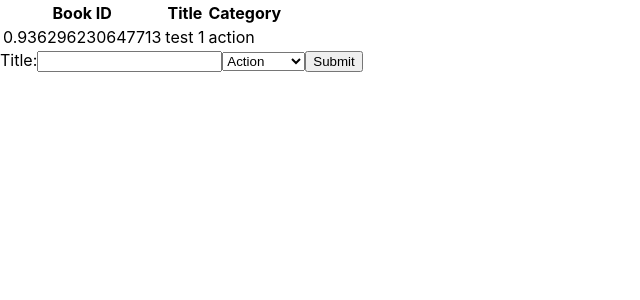
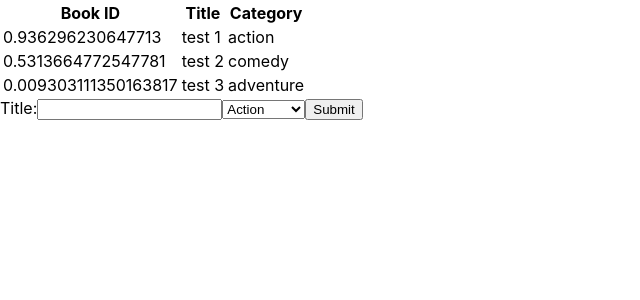
Before and after one commit to Azeem838/bookstore-react, a React (Create React App) app: page / in a window 1280 px wide. Shown: the top 300 px of the page, without its empty margins (0-640 px from the left). Built offline with nearby package versions, Linux system fonts and the light colour scheme.

Commit message:
update bookList to receive from store

```diff
--- a/src/components/BookList.js
+++ b/src/components/BookList.js
@@ -1,7 +1,12 @@
 import React from 'react';
 import { connect } from 'react-redux';
+import PropTypes from 'prop-types';
+import Book from './Book';
 
 const BookList = ({ books }) => {
+  const bookList = books.map(book => (
+    <Book book={book} key={Math.random()} />
+  ));
   return (
     <table>
       <tr>
@@ -9,20 +14,21 @@ const BookList = ({ books }) => {
         <th>Title</th>
         <th>Category</th>
       </tr>
-      <tr>
-        <td>{books[0].id}</td>
-        <td>{books[0].title}</td>
-        <td>{books[0].category}</td>
-      </tr>
+      {bookList}
     </table>
-  )
-}
+  );
+};
 
-const mapStateToProps = (state) => {
-  return {
-    books: state.books
-  }
-}
+const mapStateToProps = state => ({
+  books: state.books,
+});
 
+BookList.propTypes = {
+  books: PropTypes.objectOf,
+};
+
+BookList.defaultProps = {
+  books: [],
+};
 
 export default connect(mapStateToProps)(BookList);
```
